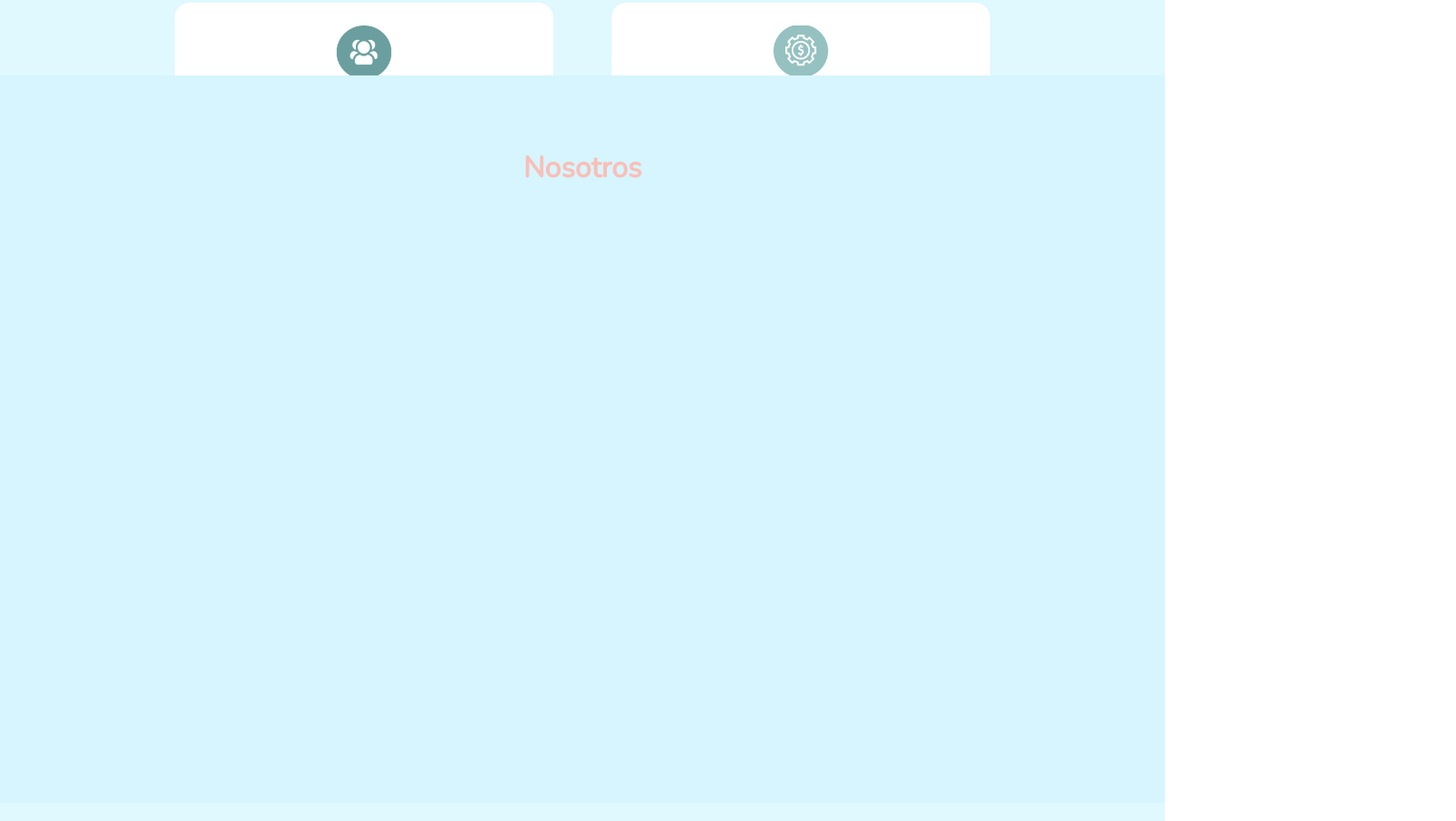
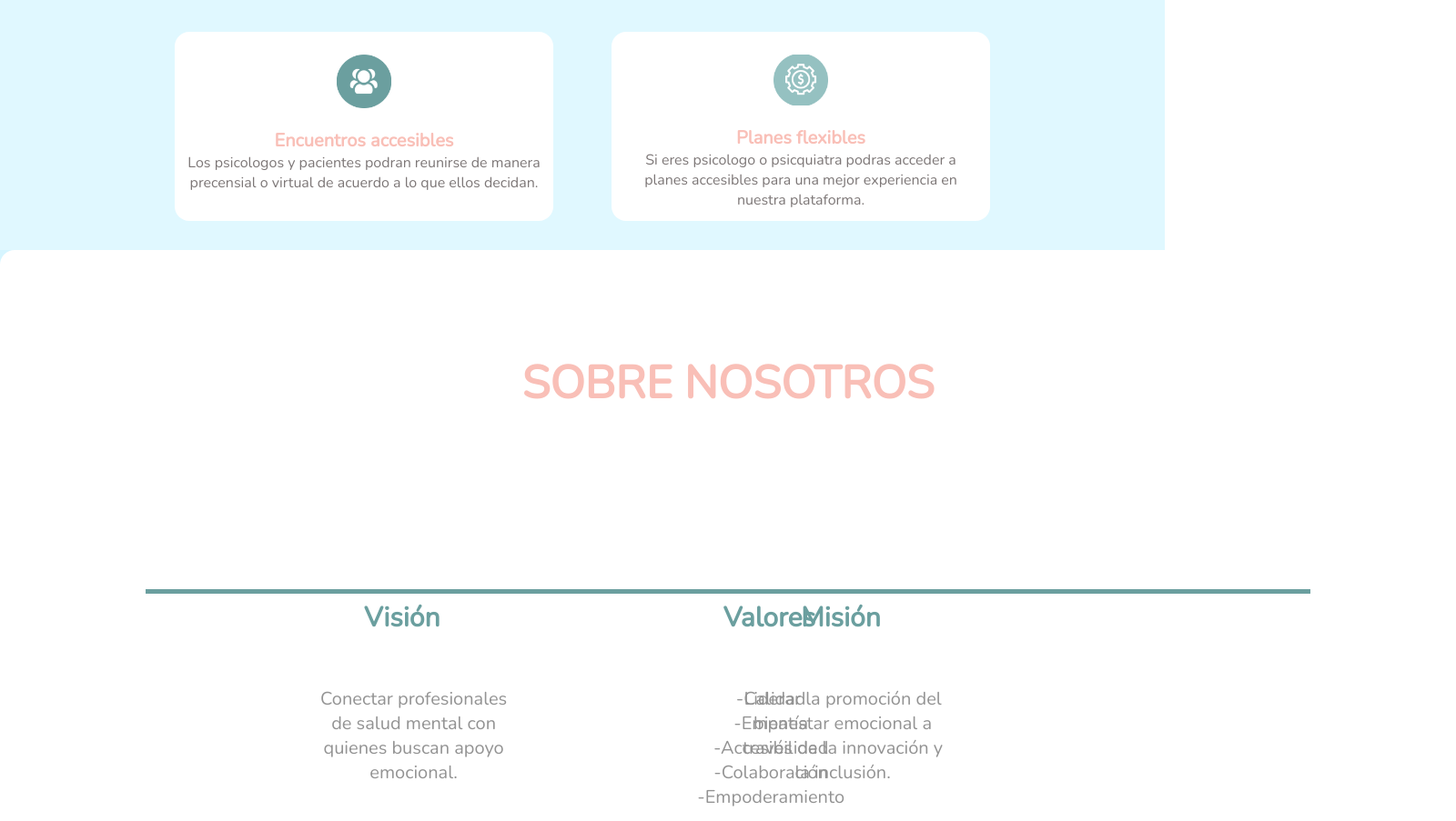
Before and after one commit to si729-2401-WS51-grupo3/landing-page, a plain HTML site: page index.html in a window 1280 px wide. Shown: the part 1653-2556 px from the top of the page at 91% size, 1600 px wide, since content can reach past the window. Drawn offline with nearby package versions, Linux system fonts and the light colour scheme; a script that the page names is missing.

Commit message:
feat: add the "about us" section and corrected the "Choose your plan" section

```diff
--- a/index.html
+++ b/index.html
@@ -95,8 +95,14 @@ en nuestra plataforma.</p>
 		</div>
     </section>
     <section class="about" id="about">
-        <h2 class="title-section">Nosotros</h2>
-
+        <div class="box">
+            <h2 class="title-section">SOBRE NOSOTROS</h2>
+            <h3 class="vision">Visión</h3> <h4 class="mision">Misión</h4> <h5 class="valores">Valores</h5>
+            <hr>
+            <p class="vision_txt">Conectar profesionales<br> de salud mental con<br> quienes buscan apoyo<br> emocional.</p>
+            <p class="mision_txt">Liderar la promoción del<br> bienestar emocional a<br> través de la innovación y<br> la inclusión.</p>
+            <p class="valores_txt">-Calidad<br> -Empatía<br> -Accesibilidad<br> -Colaboración<br> -Empoderamiento</p>
+        </div>
     </section>
     <section class="section__container" id="price">
 
@@ -112,7 +118,7 @@ en nuestra plataforma.</p>
                     <li class="column">Visualización de los horarios disponibles para tus sesiones.</li>
                     <li class="column">Acceso a una conversación segura con tu terapeuta.</li>
                 </ul>
-                <button>Empezar ahora</button>
+                <button class="button">Empezar ahora</button>
             </div>
             <div class="plan">
                 <h2 class="subtitulo2">Plan para Psicólogos:</h2>
@@ -134,7 +140,7 @@ en nuestra plataforma.</p>
     </section>
 
     <section class="contact" id="contact">
-        <h2 class="title-section">Contáctanos</h2>
+        <h2 class="title-section">CONTÁCTANOS</h2>
         <br><br><br>
         <div class="contact-container">
             <form id="contact-form" action="procesar_formulario.php" method="post">
--- a/src/styles/styles.css
+++ b/src/styles/styles.css
@@ -114,7 +114,84 @@ header .navbar-list a:hover {
 
 .about {
     background: #D6F5FF no-repeat;
+
 }
+
+.about .box {
+    height: 50rem;
+	width: 100rem;
+	background: #FFFFFF;
+	text-align: center;
+	border-radius: 1rem;
+	box-shadow: 0 .3 5rem rgba(0, 0, 0, .5);
+	margin-bottom: 6rem;
+    margin:auto;
+}
+
+
+.about .box hr {
+    border: none;
+  height: 5px;
+  color: #6B9F9F;
+  background-color: #6B9F9F;
+  width: 80%;
+  margin: auto;
+}
+
+.box .title-section{
+    font-size: 50px;
+    margin-bottom: 12rem;
+}
+
+.about .box .vision{
+    position: absolute;
+    color: #6B9F9F;
+    font-size: 30px;
+    top: 24rem;
+    left: 25rem;
+}
+
+.about .box .mision{
+    position: absolute;
+    color: #6B9F9F;
+    font-size: 30px;
+    top: 24rem;
+    left: 55rem;
+}
+
+.about .box .valores{
+    position: absolute;
+    color: #6B9F9F;
+    font-size: 30px;
+    top: 24rem;
+    right: 24rem;
+}
+
+.about .box .vision_txt {
+    font-size: 20px;
+    position: absolute;
+    color: #939393;
+    top: 30rem;
+    left: 22rem;
+}
+
+.about .box .mision_txt {
+    font-size: 20px;
+    position: absolute;
+    color: #939393;
+    top: 30rem;
+    left: 51rem;
+}
+
+.about .box .valores_txt {
+    font-size: 20px;
+    position: absolute;
+    color: #939393;
+    top: 30rem;
+    right: 22rem;
+}
+
+
 .hom-container,
 .about-container,
 .contact-container {
@@ -160,7 +237,7 @@ header label {
     margin-left: 0;
     text-align: center;
     font-size: 2em;
-    margin-top: 5rem;
+    margin-top: 7rem;
     color: var(--primary-pink);
 }
 
@@ -245,6 +322,10 @@ button[type="submit"]:focus {
     color: #ffffff;
 }
 
+.section__container h1 {
+    margin-top: 7rem;
+}
+
 .subtitulo {
     color: #F9BFB7;
 
@@ -323,7 +404,7 @@ button[type="submit"]:focus {
 }
 
 .servicios {
-    margin-bottom: -10rem;
+    margin-bottom: 0rem;
 }
 
 .servicios h2 {
```
Also changed, not shown: src/assets/people (1) 1.png (added).
